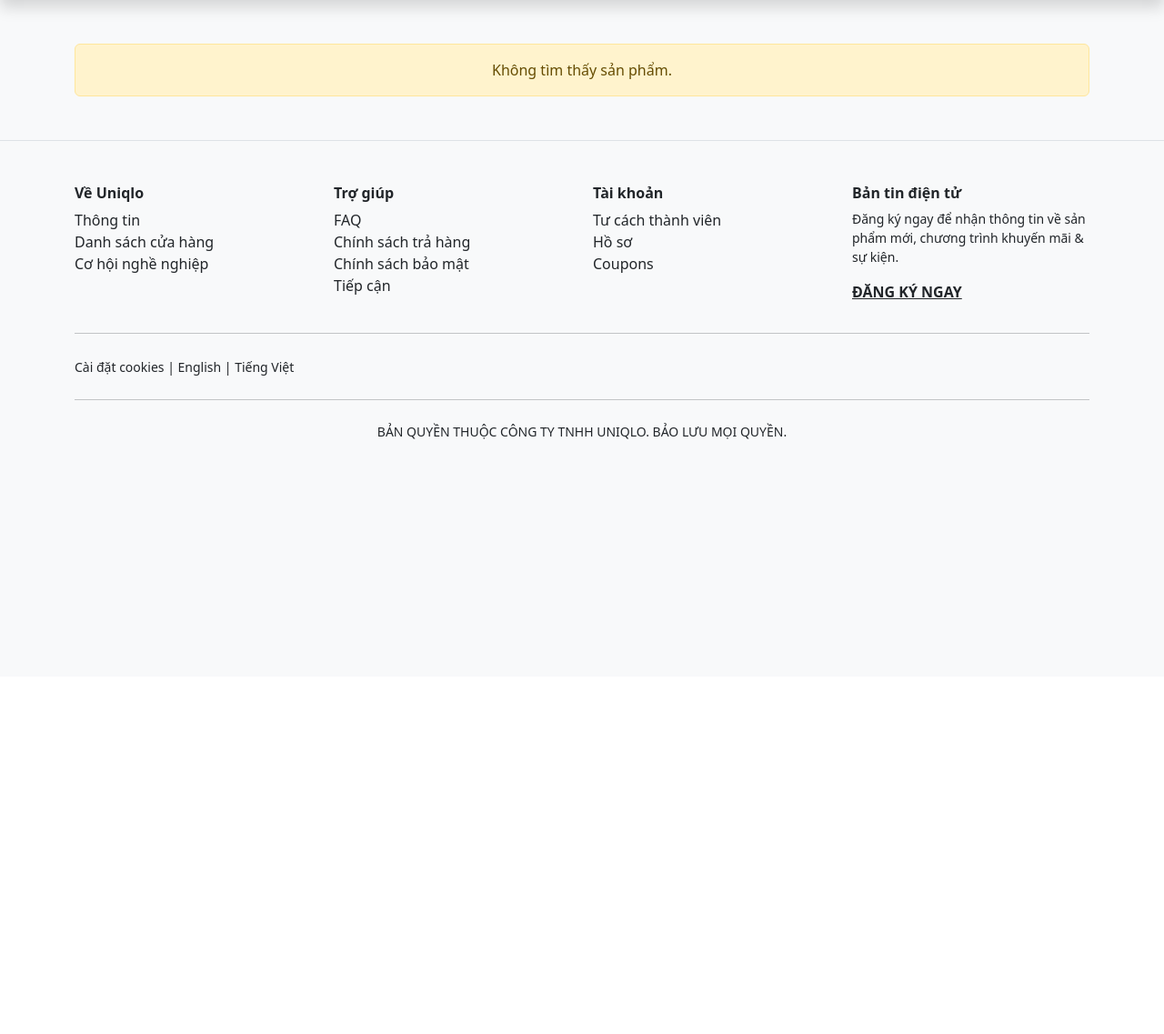
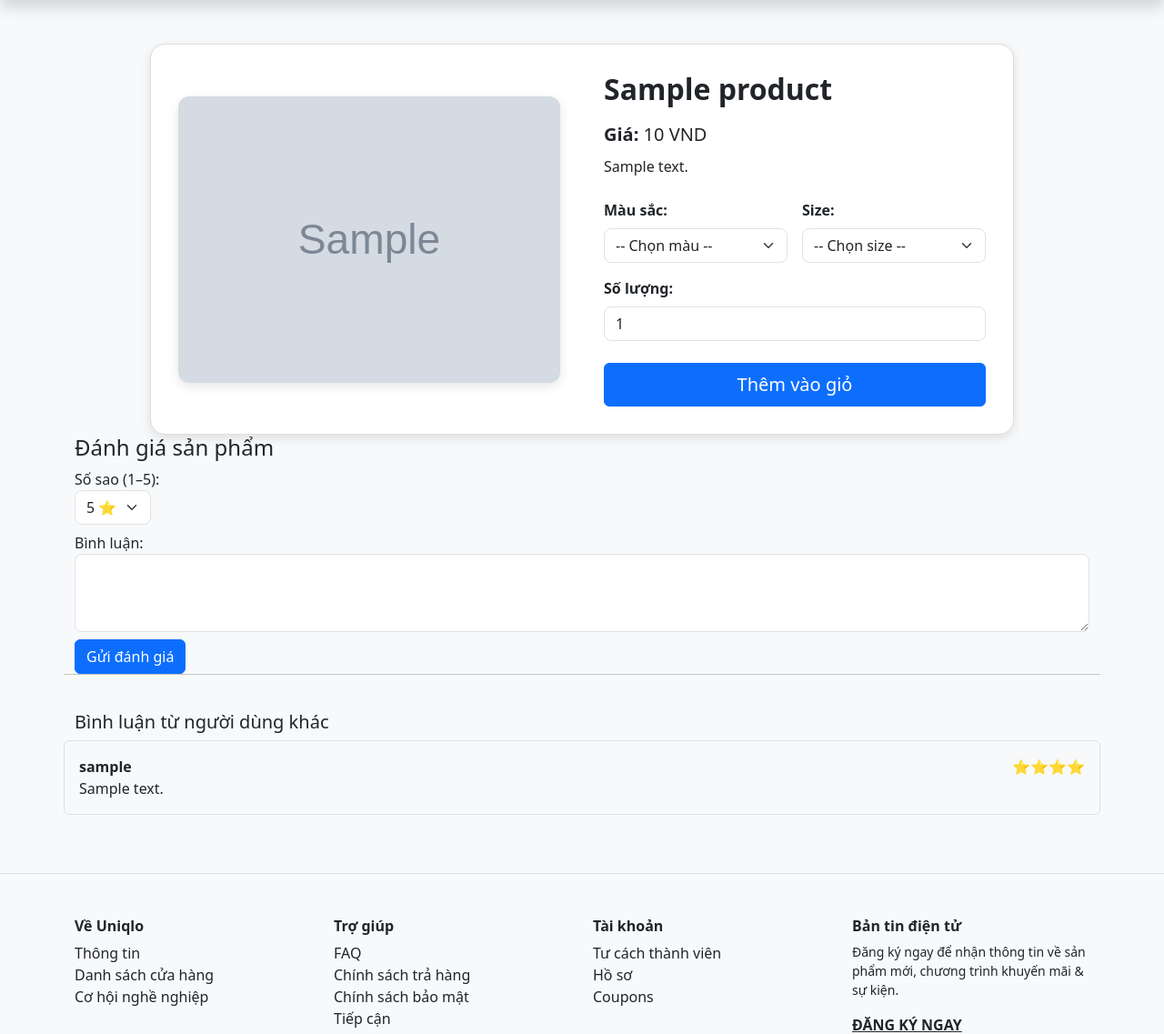
Before and after one commit to Quynhhv-Zhost/DA1, a PHP site: template app/views/client/product-detail.php in a window 1280 px wide. Shown: the part 56-1193 px from the top of the page at 91% size. Before the commit the page ends 539 px from the top, so only its background shows below. Run offline with PHP 8.4, Linux system fonts and the light colour scheme; the template is opened without the code that fills it: most values are stand-ins (such as "Sample title", 1, 10 or a date in 2020); grey boxes marked "Sample" are stand-in pictures.

Commit message:
Thêm chức năng đánh giá sản phẩm và cập nhật giao diện

```diff
--- a/app/views/client/product-detail.php
+++ b/app/views/client/product-detail.php
@@ -128,6 +128,43 @@
                         </div>
                     </div>
                 </div>
+                <!-- đánh giá sản phẩm -->
+                <h4>Đánh giá sản phẩm</h4>
+            <form action="?url=review/store" method="POST">
+            <input type="hidden" name="product_id" value="<?= $product['id'] ?>">
+            <input type="hidden" name="user_id" value="<?= $_SESSION['user']['id'] ?? 0 ?>">
+            <div class="mb-2">
+        <label for="rating">Số sao (1–5):</label>
+        <select name="rating" id="rating" required class="form-select w-auto">
+            <?php for ($i = 5; $i >= 1; $i--): ?>
+                <option value="<?= $i ?>"><?= $i ?> ⭐</option>
+            <?php endfor; ?>
+        </select>
+            </div>
+    <div class="mb-2">
+        <label for="comment">Bình luận:</label>
+        <textarea name="comment" id="comment" rows="3" class="form-control" required></textarea>
+    </div>
+    <button type="submit" class="btn btn-primary">Gửi đánh giá</button>
+</form>
+<!-- danh sách người dùng đánh giá -->
+<?php if (!empty($data['reviews'])): ?>
+    <hr>
+    <h5 class="mt-4">Bình luận từ người dùng khác</h5>
+    <?php foreach ($data['reviews'] as $review): ?>
+        <div class="border p-3 rounded mb-3">
+            <div class="d-flex justify-content-between">
+                <strong><?= htmlspecialchars($review['username'] ?? 'Khách') ?></strong>
+                <span><?= str_repeat('⭐', (int)$review['rating']) ?></span>
+            </div>
+            <p class="mb-0"><?= nl2br(htmlspecialchars($review['comment'])) ?></p>
+        </div>
+    <?php endforeach; ?>
+<?php else: ?>
+    <p class="text-muted mt-3">Chưa có đánh giá nào.</p>
+<?php endif; ?>
+
+
             </div>
 
             <script>
```
Also changed, not shown: app/controllers/ClientController.php (+7 -2 lines), app/controllers/ReviewController.php (added, +24 -0 lines), app/models/Review.php (added, +14 -0 lines).
